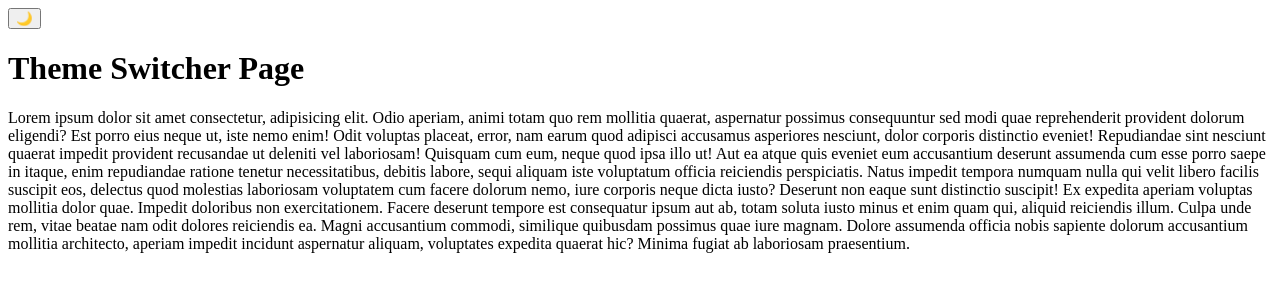
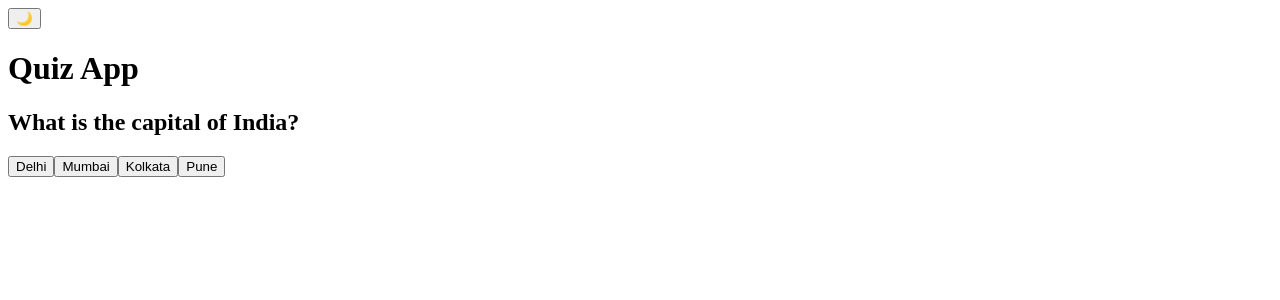
Before and after one commit to dodomyg/React_Quests, a React (Create React App) app: page /cart in a window 1280 px wide. Shown: the top 300 px of the page. Built offline with nearby package versions, Linux system fonts and the light colour scheme.

Commit message:
Quiz App

```diff
--- a/src/App.js
+++ b/src/App.js
@@ -16,6 +16,7 @@ import MultiSelect from "./hooks/MultiSelect";
 import ProgressComponent from "./hooks/ProgressComponent";
 import ThemePage from "./hooks/ThemePage";
 import { SwitchContext } from "./context/SwitchContext";
+import Quiz from "./hooks/Quiz";
 const LazyLoadingComponent = React.lazy(() =>
   import("../src/hooks/LazyLoading")
 );
@@ -63,7 +64,9 @@ const App = () => {
       </Routes> */}
       {/* <MultiSelect /> */}
       {/* <ProgressComponent /> */}
-      <ThemePage />
+      {/* <ThemePage /> */}
+
+      <Quiz />
     </div>
   );
 };
--- /dev/null
+++ b/src/hooks/Quiz.jsx
@@ -0,0 +1,61 @@
+import { useState } from "react";
+
+const quizData = [
+  {
+    question: "What is the capital of India?",
+    options: [
+      { text: "Delhi", isCorrect: true },
+      { text: "Mumbai", isCorrect: false },
+      { text: "Kolkata", isCorrect: false },
+      { text: "Pune", isCorrect: false },
+    ],
+  },
+  {
+    question: "What is the national animal of India?",
+    options: [
+      { text: "Lion", isCorrect: false },
+      { text: "Tiger", isCorrect: false },
+      { text: "Elephant", isCorrect: false },
+      { text: "Cow", isCorrect: false },
+    ],
+  },
+  {
+    question: "What is the capital of Australia?",
+    options: [
+      { text: "Sydney", isCorrect: false },
+      { text: "Melbourne", isCorrect: false },
+      { text: "Canberra", isCorrect: true },
+      { text: "Perth", isCorrect: false },
+    ],
+  },
+  {
+    question: "What is the national fruit of India?",
+    options: [
+      { text: "Mango", isCorrect: true },
+      { text: "Apple", isCorrect: false },
+      { text: "Orange", isCorrect: false },
+      { text: "Banana", isCorrect: false },
+    ],
+  },
+];
+
+const Quiz = () => {
+  const [question,displayedQuest]=useState(0);
+  const [selected,setSelected]=useState([])
+  const [answers,setAns]=useState([])
+
+  return <div>
+    <h1>Quiz App</h1>
+
+    {quizData.slice(question,question+1).map((data,index)=>{
+      return <div key={index}>
+        <h2>{data.question}</h2>
+        {data.options.map((option)=>(
+          <button>{option.text}</button>
+        ))}
+      </div>
+    })}
+  </div>;
+};
+
+export default Quiz;
```
